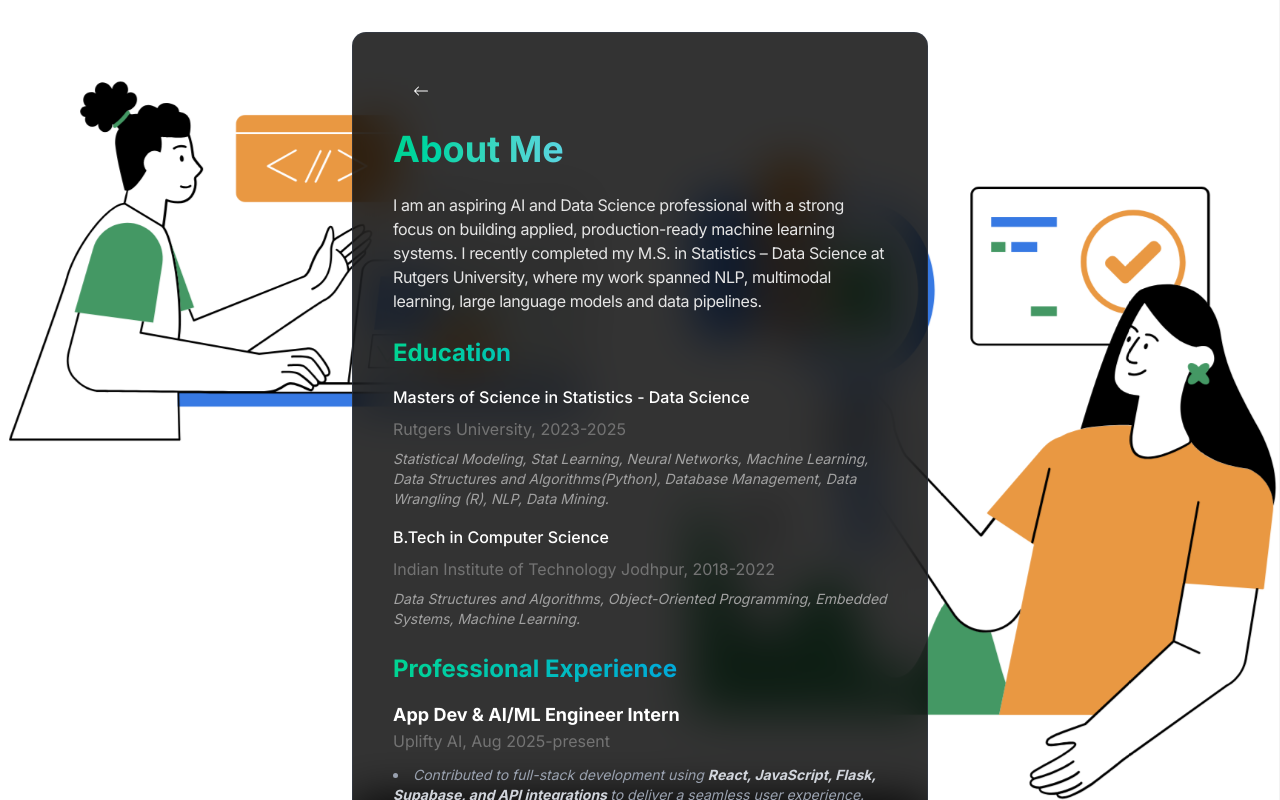
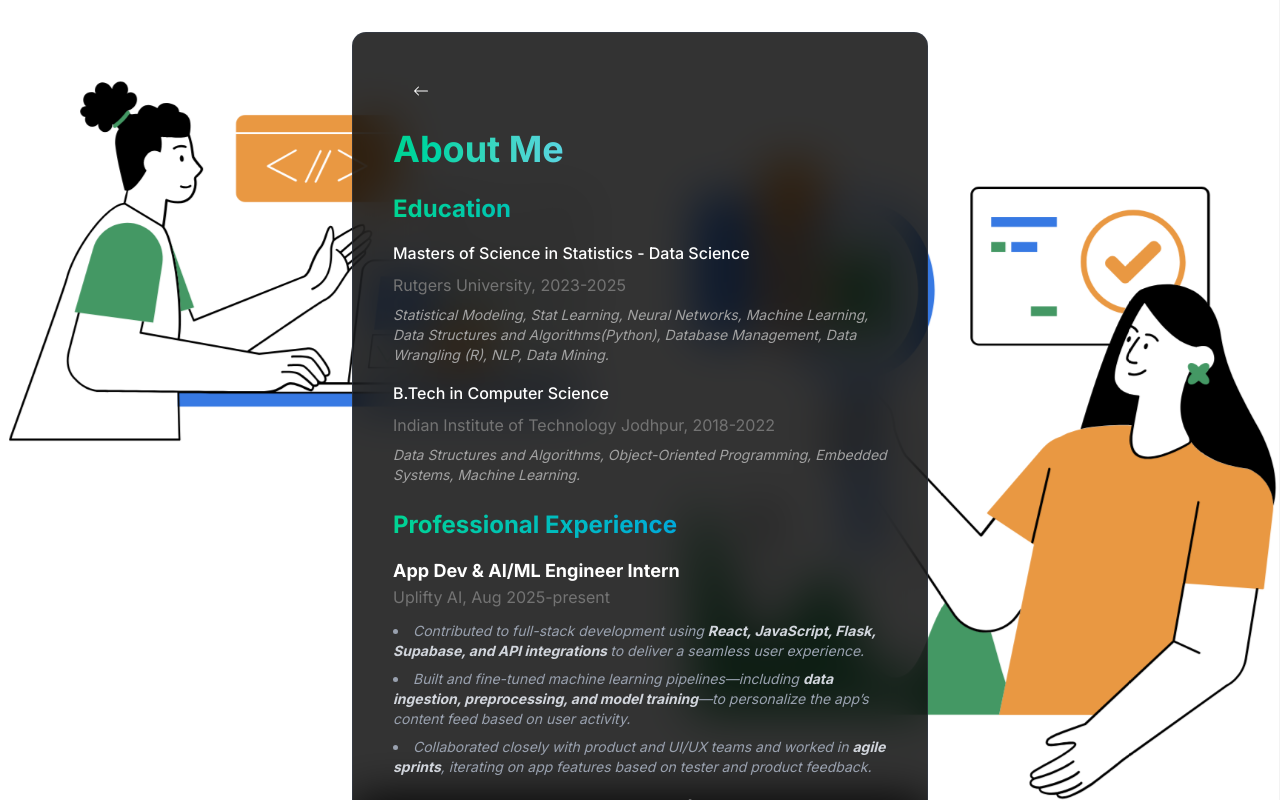
Before and after one commit to amrutha2508/portfolio, a Next.js app: page /portfolio/about in a window 1280 px wide. Shown: the top 800 px of the page. Built offline with nearby package versions, Linux system fonts and the light colour scheme.

Commit message:
added demo link for RAG project

```diff
--- a/app/about/page.tsx
+++ b/app/about/page.tsx
@@ -14,9 +14,9 @@ const page = () => {
         </Link>
         <div className='space-y-6'>
           <h1 className='text-4xl bg-clip-text font-bold text-transparent bg-gradient-to-r from-emerald-400 via-sky-300 to-blue-500'>About Me</h1>
-          <div className='space-y-4 text-neutral-200 text-pretty tracking-tight'>
+          {/* <div className='space-y-4 text-neutral-200 text-pretty tracking-tight'>
             <p>I am an aspiring AI and Data Science professional with a strong focus on building applied, production-ready machine learning systems. I recently completed my M.S. in Statistics – Data Science at Rutgers University, where my work spanned NLP, multimodal learning, large language models and data pipelines.</p>
-          </div>
+          </div> */}
           <div className='space-y-4'>
             <h2 className='text-2xl bg-clip-text font-bold text-transparent bg-gradient-to-r from-emerald-400 to-blue-500'>Education</h2>
             <div className='space-y-2'>
--- a/app/data/projects.json
+++ b/app/data/projects.json
@@ -7,7 +7,7 @@
       "image": "/rag.png",
       "tags": ["Next.js", "TypeScript", "Tailwind", "Clerk", "FastAPI", "Supabase (PostgreSQL)", "Redis", "Celery", "AWS", "Docker", "LLMs", "embedding models", "rerankers", "LangChain", "unstructured.io"],
       "github": "https://github.com/amrutha2508/Full-Stack-RAG-project",
-      "details": "https://github.com/amrutha2508/Full-Stack-RAG-project"
+      "details": "https://drive.google.com/file/d/1I2epQIv0Ncm1rgdlzmeTRbFZg_Yi-fLI/view?usp=share_link"
     },
         {
       "id": 2,
```
